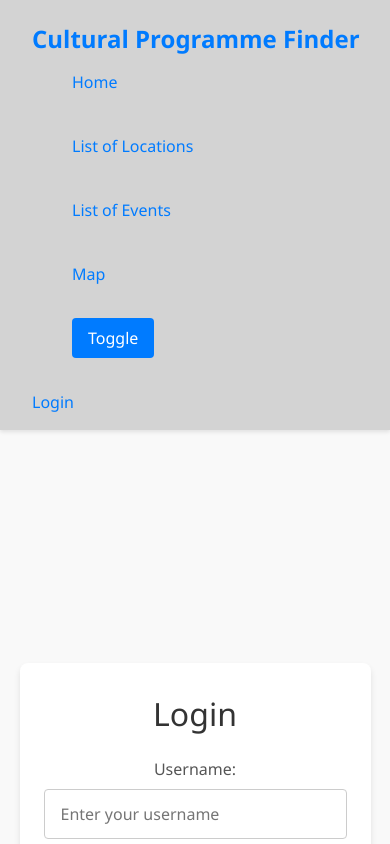
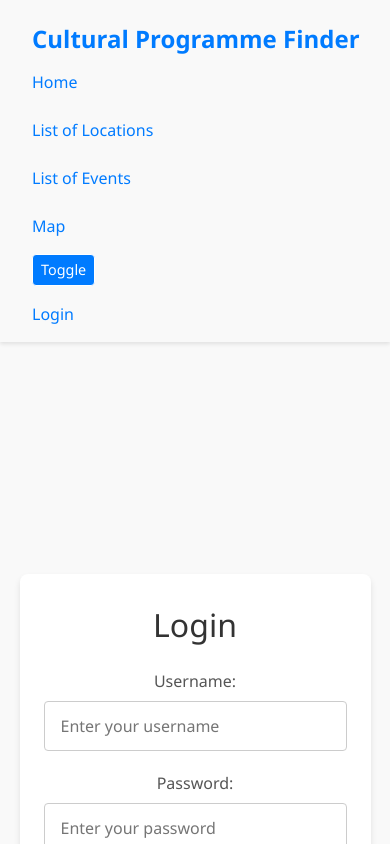
Before and after one commit to Lemon7777-p/projecct-2720, a React (Create React App) app in the folder frontend/: page /login in a window 390 px wide. Shown: the top 844 px of the page. Built offline with nearby package versions, Linux system fonts and the light colour scheme.

Commit message:
Add files via upload

```diff
--- a/frontend/src/components/NavBar.css
+++ b/frontend/src/components/NavBar.css
@@ -6,34 +6,39 @@
     justify-content: space-between;
     align-items: center;
     padding: 1rem 2rem;
-    background-color: #ffffff;
+    font-family: 'Segoe UI', Tahoma, Geneva, Verdana, sans-serif;
     box-shadow: 0 2px 4px rgba(0, 0, 0, 0.1);
-    font-family: 'Segoe UI', Tahoma, Geneva, Verdana, sans-serif;
 }
 
+    /* Light Theme */
     .navbar.light {
-    background-color: lightgray;
+        background-color: #f9f9f9;
+        color: #333333;
     }
 
+    /* Dark Theme */
     .navbar.dark {
-    background-color: darkgray;
+        background-color: #222222;
+        color: #f9f9f9;
     }
 
 /* Branding */
 .navbar-brand {
     font-size: 1.5rem;
     font-weight: bold;
+    text-decoration: none;
     color: #007bff;
-    text-decoration: none;
 }
 
 /* Navigation Links */
 .nav-links {
     display: flex;
-    justify-content: center; /* Center-align the navigation links */
+    justify-content: center;
     gap: 1.5rem;
     list-style: none;
-    flex: 1; /* Allow nav-links to take up available space */
+    flex: 1;
+    margin: 0;
+    padding: 0;
 }
 
     .nav-links li {
@@ -42,9 +47,9 @@
 
     .nav-links a {
         text-decoration: none;
-    color: #333333;
         font-size: 1rem;
         transition: color 0.3s ease;
+        color: inherit; /* Inherit based on theme */
     }
 
         .nav-links a:hover,
@@ -68,11 +73,11 @@
     .auth-section a,
     .auth-section button {
         text-decoration: none;
-    color: #333333;
-    font-size: 1rem;
         background: none;
         border: none;
         cursor: pointer;
+        font-size: 1rem;
+        color: inherit; /* Inherit based on theme */
         transition: color 0.3s ease;
     }
 
@@ -86,17 +91,20 @@
 /* Theme Toggle Button */
 .theme-toggle-btn {
     text-decoration: none;
-    color: #333333;
-    font-size: 1rem;
     background: none;
-    border: none;
+    border: 1px solid currentColor;
+    border-radius: 4px;
+    padding: 0.25rem 0.5rem; /* Keep it small and neat */
     cursor: pointer;
-    transition: color 0.3s ease;
+    font-size: 0.9rem;
+    color: inherit; /* Inherit based on theme */
+    transition: color 0.3s ease, background-color 0.3s ease;
 }
 
     .theme-toggle-btn:hover,
     .theme-toggle-btn:focus {
         color: #007bff;
+        background-color: rgba(0, 123, 255, 0.1);
     }
 
 /* Responsive Design */
@@ -109,10 +117,8 @@
     .nav-links {
         flex-direction: column;
         width: 100%;
-    }
-
-    .nav-links li {
-        width: 100%;
+        align-items: flex-start;
+        gap: 0.5rem;
     }
 
         .nav-links a {
```
Lines whose indentation alone changed are shown as unchanged.
